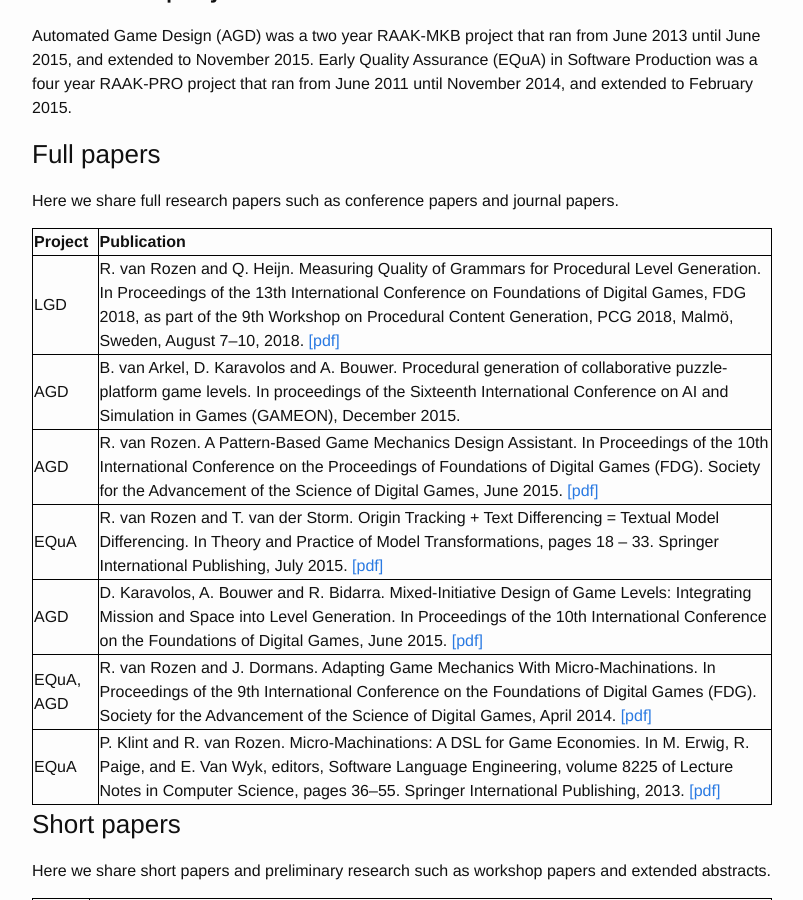
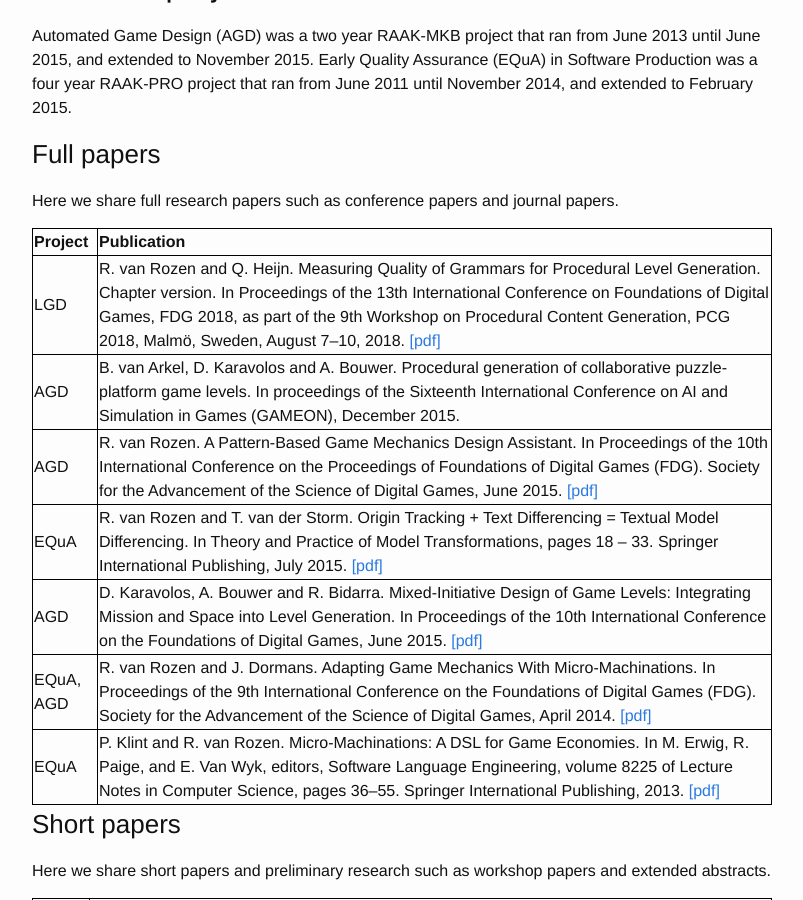
Before and after one commit to LiveGameDesign/LiveGameDesign.github.io, a Jekyll site: the page built from publications.md, in a window 1280 px wide and 900 px high, scrolled down 357 px. Shown: the whole window, without its empty margins (238-1041 px from the left). Built offline with Jekyll 4.4.1, drawn with Linux system fonts in a browser that asks for light colours.

```diff
--- a/publications.md
+++ b/publications.md
@@ -32,7 +32,7 @@
 
 | Project   | Publication |
 |:----------|:------------|
-| LGD       | R. van Rozen and Q. Heijn. Measuring Quality of Grammars for Procedural Level Generation. In Proceedings of the 13th International Conference on Foundations of Digital Games, FDG 2018, as part of the 9th Workshop on Procedural Content Generation, PCG 2018, Malmö, Sweden, August 7--10, 2018. [[pdf]]({{ site.url }}/assets/vRozenHein2018.pdf) |
+| LGD       | R. van Rozen and Q. Heijn. Measuring Quality of Grammars for Procedural Level Generation. Chapter version. In Proceedings of the 13th International Conference on Foundations of Digital Games, FDG 2018, as part of the 9th Workshop on Procedural Content Generation, PCG 2018, Malmö, Sweden, August 7--10, 2018. [[pdf]]({{ site.url }}/assets/vRozenHein2018.pdf) |
 | AGD       | B. van Arkel, D. Karavolos and A. Bouwer. Procedural generation of collaborative puzzle-platform game levels. In proceedings of the Sixteenth International Conference on AI and Simulation in Games (GAMEON), December 2015. |
 | AGD       | R. van Rozen. A Pattern-Based Game Mechanics Design Assistant. In Proceedings of the 10th International Conference on the Proceedings of Foundations of Digital Games (FDG). Society for the Advancement of the Science of Digital Games, June 2015. [[pdf]](http://oai.cwi.nl/oai/asset/23769/23769A.pdf) |
 | EQuA      | R. van Rozen and T. van der Storm. Origin Tracking + Text Differencing = Textual Model Differencing. In Theory and Practice of Model Transformations, pages 18 – 33. Springer International Publishing, July 2015. [[pdf]](http://homepages.cwi.nl/~storm/publications/tmdiff-icmt15.pdf)|
```
